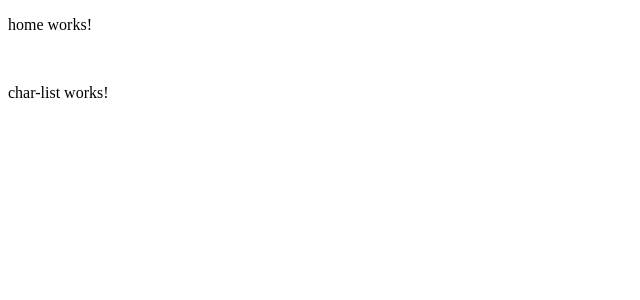
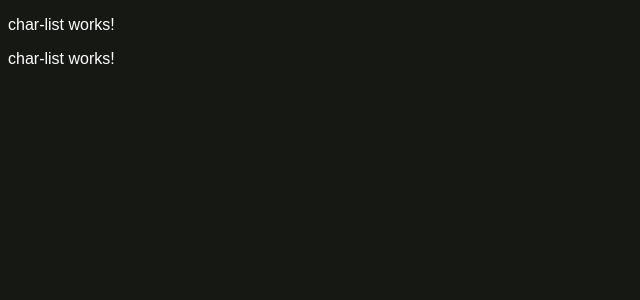
Before and after one commit to nereagonzalez12/rickandmortyapi, an Angular app in the folder rickandmortyfront/rym/: page / in a window 1280 px wide. Shown: the top 300 px of the page, without its empty margins (0-640 px from the left). Built offline with nearby package versions, Linux system fonts and the light colour scheme; no server answers.

Commit message:
cors configurations

```diff
--- a/rickandmortyfront/rym/src/app/app-routing.module.ts
+++ b/rickandmortyfront/rym/src/app/app-routing.module.ts
@@ -1,9 +1,9 @@
 import { NgModule } from '@angular/core';
 import { RouterModule, Routes } from '@angular/router';
-import { HomeComponent } from './pages/home/home.component';
+import { AppComponent } from './app.component';
 
 const routes: Routes = [
-  { path: '', component: HomeComponent },
+  { path: '', component: AppComponent },
   { path: '**', redirectTo: '', },
 ];
 
--- a/rickandmortyfront/rym/src/app/app.component.html
+++ b/rickandmortyfront/rym/src/app/app.component.html
@@ -1 +1,2 @@
+<app-char-list></app-char-list>
 <router-outlet></router-outlet>
--- a/rickandmortyfront/rym/src/app/app.module.ts
+++ b/rickandmortyfront/rym/src/app/app.module.ts
@@ -5,13 +5,11 @@ import { HttpClientModule } from '@angular/common/http';
 import { AppRoutingModule } from './app-routing.module';
 import { AppComponent } from './app.component';
 import { CharListComponent } from './components/char-list/char-list.component';
-import { HomeComponent } from './pages/home/home.component';
 
 @NgModule({
   declarations: [
     AppComponent,
     CharListComponent,
-    HomeComponent
   ],
   imports: [
     BrowserModule,
--- a/rickandmortyfront/rym/src/app/components/char-list/char-list.component.ts
+++ b/rickandmortyfront/rym/src/app/components/char-list/char-list.component.ts
@@ -10,6 +10,9 @@ import { ApiService } from 'src/app/services/api.service';
 export class CharListComponent {
   private apiService = inject(ApiService);
 
+  ngOnInit(): void {
+    this.obtainPublicData();
+  }
 
   obtainPublicData() {
     this.apiService.getAllCharacters().subscribe({
--- a/rickandmortyfront/rym/src/app/pages/home/home.component.html
+++ /dev/null
@@ -1,2 +0,0 @@
-<p>home works!</p><br />
-<app-char-list></app-char-list>
--- a/rickandmortyfront/rym/src/app/pages/home/home.component.ts
+++ /dev/null
@@ -1,13 +0,0 @@
-import { Component } from '@angular/core';
-
-@Component({
-  selector: 'app-home',
-  templateUrl: './home.component.html',
-  styleUrls: ['./home.component.css']
-})
-export class HomeComponent {
-
-  ngOnInit(): void {
-    console.log('componente home');
-  }
-}
--- a/rickandmortyfront/rym/src/index.html
+++ b/rickandmortyfront/rym/src/index.html
@@ -9,7 +9,7 @@
   <link rel="icon" type="image/x-icon" href="favicon.ico">
 </head>
 
-<body>
+<body class="basics">
   <app-root></app-root>
 </body>
 
--- a/rickandmortyfront/rym/src/styles.css
+++ b/rickandmortyfront/rym/src/styles.css
@@ -4,9 +4,11 @@ app-root {
     z-index: 1;
 }
 
+body {
+    background-color: var(--background-color);
+}
+
 .basics {
-    color: white;
-    font-family: "Lexend", sans-serif;
 
     /* basic colors */
     --background-color: #161814ff;
@@ -24,4 +26,11 @@ app-root {
     --light-green-moss: #7bbb6bff;
     --dark-green-leaf: #355728ff;
 
+    /* basic style */
+    background-color: var(--background-color);
+    color: white;
+    font-family: "Lexend", sans-serif;
+
+
+
 }
```
Also changed, not shown: rickandmortyfront/rym/src/app/pages/home/home.component.css (deleted), 2 other files (tests, documents, lock files or other folders).
